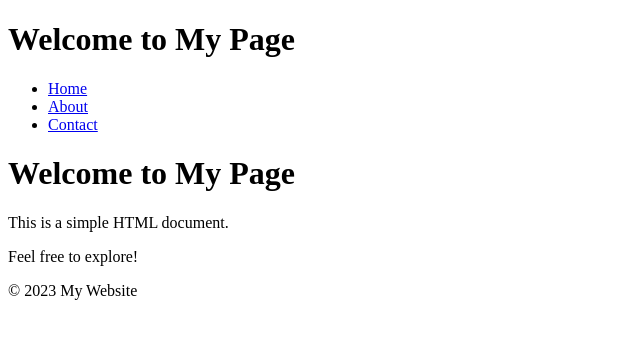
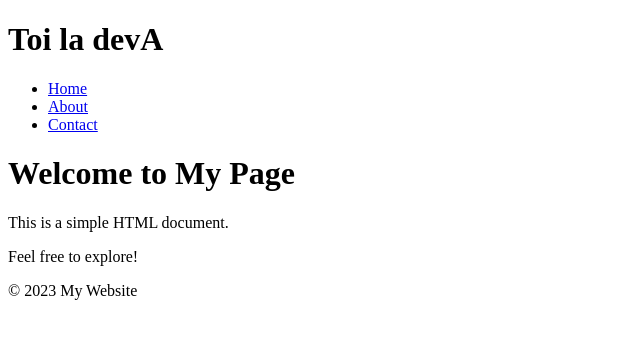
Before and after one commit to docongdanh9502/buoi20github, a plain HTML site: page index.html in a window 1280 px wide. Shown: the whole page, without its empty margins (0-640 px from the left). Drawn offline with Linux system fonts and the light colour scheme.

Commit message:
thay doi tieu de

```diff
--- a/index.html
+++ b/index.html
@@ -6,7 +6,7 @@
     <title>Document</title>
 </head>
 <header>
-    <h1>Welcome to My Page</h1>
+    <h1>Toi la devA</h1>
         <ul>
             <li><a href="#home">Home</a></li>
             <li><a href="#about">About</a></li>
```
